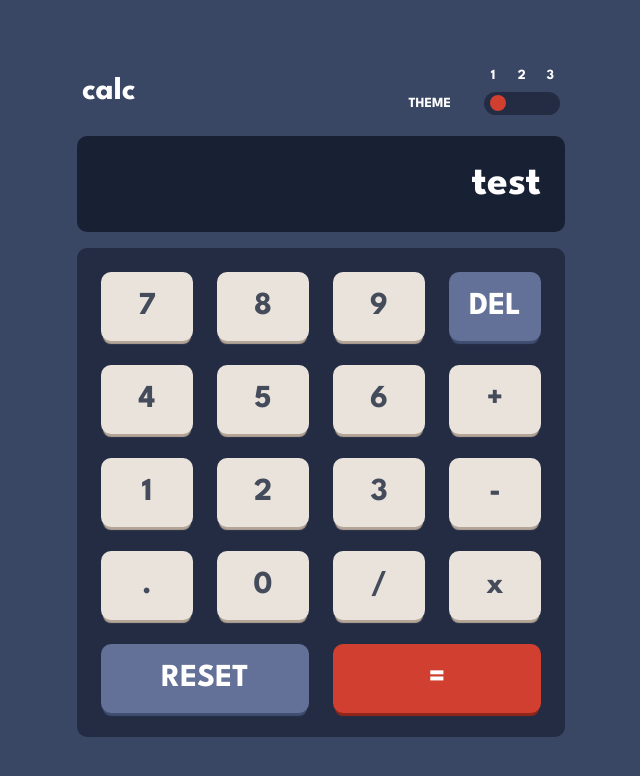
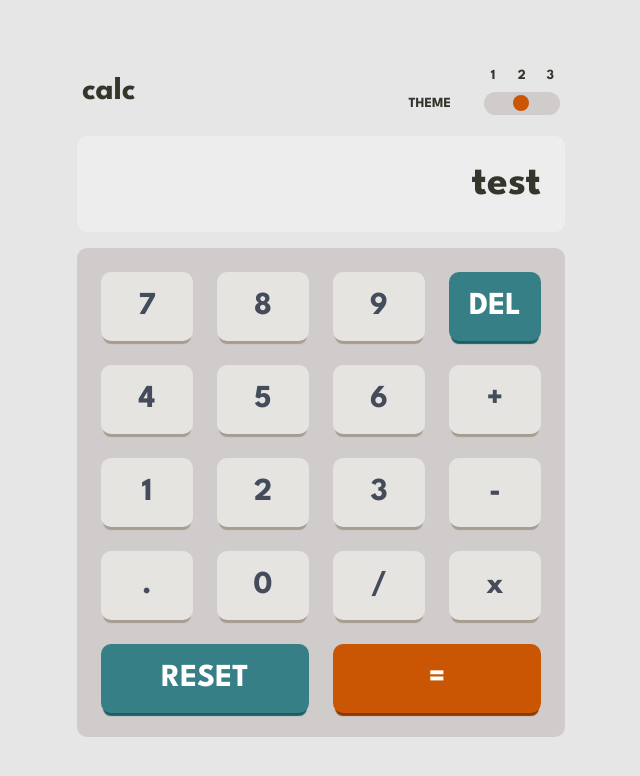
Before and after one commit to majbugdol/calculator-app, an Angular app: page / in a window 1280 px wide. Shown: the top 776 px of the page, without its empty margins (319-959 px from the left). Built offline with nearby package versions, Linux system fonts and the light colour scheme.

Commit message:
second theme calc html and style

```diff
--- a/src/app/app.component.html
+++ b/src/app/app.component.html
@@ -1,3 +1,4 @@
 <div class="container">
-  <app-calc-first-theme></app-calc-first-theme>
+  <!-- <app-calc-first-theme></app-calc-first-theme> -->
+  <app-calc-second-theme></app-calc-second-theme>
 </div>
--- a/src/app/app.module.ts
+++ b/src/app/app.module.ts
@@ -3,9 +3,10 @@ import { BrowserModule } from '@angular/platform-browser';
 import { AppRoutingModule } from './app-routing.module';
 import { AppComponent } from './app.component';
 import { CalcFirstThemeComponent } from './calc-first-theme/calc-first-theme.component';
+import { CalcSecondThemeComponent } from './calc-second-theme/calc-second-theme.component';
 
 @NgModule({
-  declarations: [AppComponent, CalcFirstThemeComponent],
+  declarations: [AppComponent, CalcFirstThemeComponent, CalcSecondThemeComponent],
   imports: [BrowserModule, AppRoutingModule],
   providers: [],
   bootstrap: [AppComponent],
--- /dev/null
+++ b/src/app/calc-second-theme/calc-second-theme.component.html
@@ -0,0 +1,33 @@
+<div class="wrapper">
+  <div class="calc-container">
+    <div class="calc-nav">
+      <div class="calc-nav-number first-number">1</div>
+      <div class="calc-nav-number">2</div>
+      <div class="calc-nav-number">3</div>
+      <div class="calc-nav-name">calc</div>
+      <div class="calc-nav-theme">theme</div>
+      <div class="toggle-container"><a href="" class="toggle"></a></div>
+    </div>
+    <div class="calc-screen">test</div>
+    <div class="calc-keypad">
+      <button class="calc-btn no-btn">7</button>
+      <button class="calc-btn no-btn">8</button>
+      <button class="calc-btn no-btn">9</button>
+      <button class="calc-btn del-btn">DEL</button>
+      <button class="calc-btn no-btn">4</button>
+      <button class="calc-btn no-btn">5</button>
+      <button class="calc-btn no-btn">6</button>
+      <button class="calc-btn plus-btn">+</button>
+      <button class="calc-btn no-btn">1</button>
+      <button class="calc-btn no-btn">2</button>
+      <button class="calc-btn no-btn">3</button>
+      <button class="calc-btn minus-btn">-</button>
+      <button class="calc-btn dot-btn">.</button>
+      <button class="calc-btn no-btn">0</button>
+      <button class="calc-btn divide-btn">/</button>
+      <button class="calc-btn multiply-btn">x</button>
+      <button class="calc-btn reset-btn grid-col-span-2">RESET</button>
+      <button class="calc-btn score-btn grid-col-span-2">=</button>
+    </div>
+  </div>
+</div>
--- /dev/null
+++ b/src/app/calc-second-theme/calc-second-theme.component.scss
@@ -0,0 +1,139 @@
+.wrapper {
+  width: 100vw;
+  height: 100vh;
+  display: flex;
+  justify-content: center;
+  background-color: #e6e6e6;
+
+  .calc-container {
+    min-width: 35%;
+    display: flex;
+    flex-direction: column;
+    justify-content: center;
+    align-items: center;
+
+    .calc-nav {
+      width: 100%;
+      height: 7vh;
+      display: grid;
+      grid-template-columns: 68% 12% 4% 4% 4%;
+      font-size: 14px;
+      font-weight: 700;
+      align-items: center;
+      row-gap: 10px;
+      column-gap: 2%;
+      color: #35352c;
+      border-radius: 10px;
+      margin-bottom: 2vh;
+      padding: 5px;
+
+      .calc-nav-name {
+        font-size: 32px;
+        grid-column: 1 / 2;
+        grid-row: 1/3;
+      }
+      .calc-nav-number {
+        justify-self: center;
+      }
+
+      .calc-nav-theme {
+        grid-column: 2 / 3;
+        justify-self: end;
+        align-self: center;
+        padding-right: 40%;
+        text-transform: uppercase;
+      }
+
+      .first-number {
+        grid-column-start: 3;
+      }
+
+      .toggle-container {
+        justify-self: center;
+        width: 100%;
+        height: 100%;
+        padding: 15%;
+        background-color: #d1cccc;
+        grid-column: 3 / 6;
+        border-radius: 15px;
+        position: relative;
+      }
+
+      .toggle {
+        position: absolute;
+        top: 15%;
+        bottom: 15%;
+        left: 39%;
+        aspect-ratio: 1;
+        //tutaj nie wszystkie przegladarki wspierają - moożna zastąpić wymiarami;
+        background-color: #ca5502;
+        min-width: 20%;
+        border-radius: 50%;
+      }
+    }
+    .calc-screen {
+      width: 100%;
+      height: 12vh;
+      line-height: 6vh;
+      padding: 3vh;
+      background-color: #ededed;
+      border-radius: 10px;
+      color: #35352c;
+      margin-bottom: 2vh;
+      text-align: end;
+      font-weight: 700;
+      font-size: 42px;
+    }
+    .calc-keypad {
+      width: 100%;
+      min-height: 30vh;
+      display: grid;
+      gap: 3vh;
+      grid-template-columns: repeat(4, 1fr);
+      //ustawia kolumny - powtarza 4 razy; 1fr oznacza dzielenie równo;
+      padding: 3vh;
+      background-color: #d1cccc;
+      border-radius: 10px;
+    }
+    .grid-col-span-2 {
+      grid-column: span 2;
+    }
+
+    .calc-btn {
+      background-color: #e5e4e1;
+      padding: 20px;
+      border-radius: 10px;
+      border: none;
+      font-size: 32px;
+      font-family: inherit;
+      font-weight: 700;
+      color: #444b5a;
+      box-shadow: 0 5px 1px -2px #a69d91;
+      cursor: pointer;
+    }
+
+    .calc-btn:hover {
+      background-color: #f9f7f5;
+    }
+    .del-btn,
+    .reset-btn {
+      color: #fff;
+      background-color: #377f86;
+      box-shadow: 0 5px 1px -2px #1b5f65;
+    }
+    .del-btn:hover,
+    .reset-btn:hover {
+      background-color: #adbff5;
+    }
+
+    .score-btn {
+      color: #fff;
+      background-color: #ca5502;
+      box-shadow: 0 5px 1px -2px #893901;
+    }
+
+    .score-btn:hover {
+      background-color: #ff7e70;
+    }
+  }
+}
--- /dev/null
+++ b/src/app/calc-second-theme/calc-second-theme.component.ts
@@ -0,0 +1,15 @@
+import { Component, OnInit } from '@angular/core';
+
+@Component({
+  selector: 'app-calc-second-theme',
+  templateUrl: './calc-second-theme.component.html',
+  styleUrls: ['./calc-second-theme.component.scss']
+})
+export class CalcSecondThemeComponent implements OnInit {
+
+  constructor() { }
+
+  ngOnInit(): void {
+  }
+
+}
```
Also changed, not shown: 1 other file (tests, documents, lock files or other folders).
